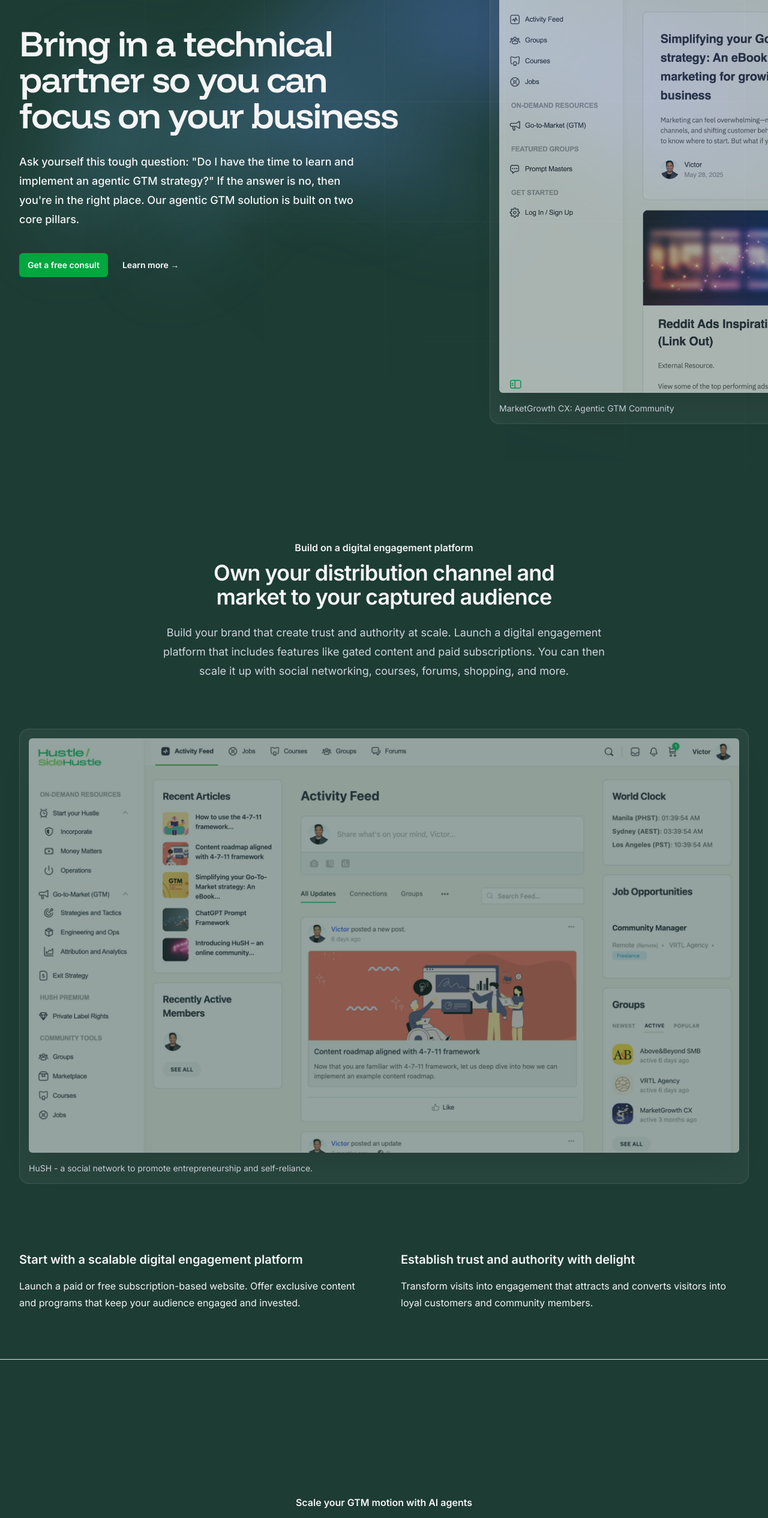
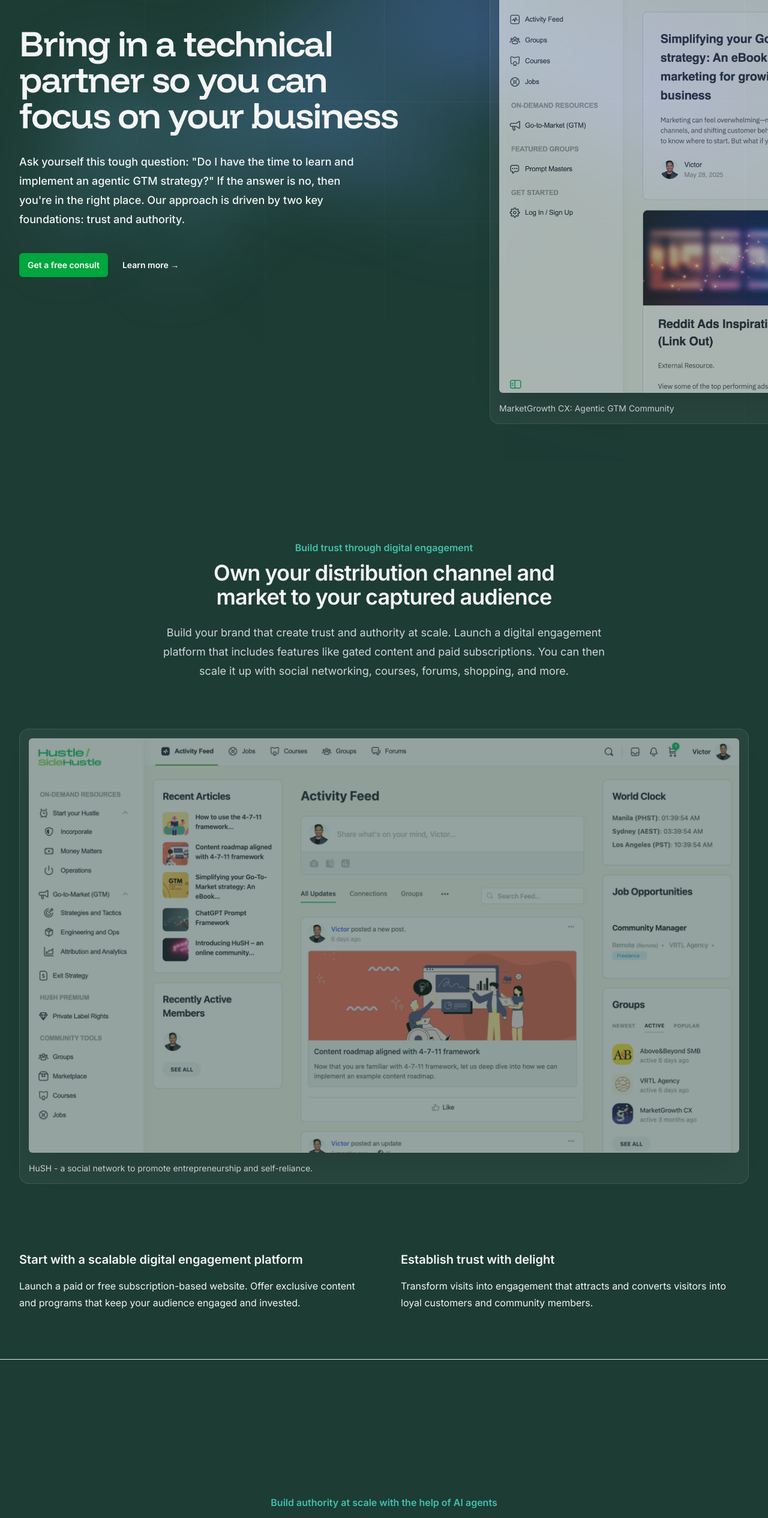
Before and after one commit to growthUx/mgio, a Next.js app: page / in a window 1280 px wide. Shown: the part 234-2765 px from the top of the page at 60% size. Built offline with nearby package versions, Linux system fonts and the light colour scheme.

Commit message:
Update HomePage.jsx

```diff
--- a/src/app/HomePage.jsx
+++ b/src/app/HomePage.jsx
@@ -115,7 +115,7 @@ export default function HomePage() {
                 </a>
               </div> */}
               <h1 className="font-funnel-display text-4xl font-semibold tracking-tight text-[#F5F5F5] sm:text-6xl">Bring in a technical partner so you can focus on your business</h1>
-              <p className="mt-8 text-md max-w-xl mx-auto font-medium text-pretty text-[#F5F5F5] sm:text-lg/8 sm:mx-0">Ask yourself this tough question: "Do I have the time to learn and implement an agentic GTM strategy?" If the answer is no, then you&apos;re in the right place. Our agentic GTM solution is built on two core pillars.</p>
+              <p className="mt-8 text-md max-w-xl mx-auto font-medium text-pretty text-[#F5F5F5] sm:text-lg/8 sm:mx-0">Ask yourself this tough question: "Do I have the time to learn and implement an agentic GTM strategy?" If the answer is no, then you&apos;re in the right place. Our approach is driven by two key foundations: trust and authority.</p>
               {/* <p className="mt-8 font-semibold text-[#00a63e]">We&apos;re here to help!</p> */}
               <div className="mt-10 flex items-center gap-x-6">
                 <a
@@ -146,7 +146,7 @@ export default function HomePage() {
 
         <div id="digital-engagement-platform" className="mx-auto py-12 max-w-7xl px-6 lg:px-8">
           <div className="mx-auto max-w-4xl sm:text-center">
-            <h2 className="text-base/7 font-semibold text-[#f5f5f5]">Build on a digital engagement platform</h2>
+            <h2 className="text-base/7 font-semibold text-[#40C1AC]">Build trust through digital engagement</h2>
             <p className="mt-2 text-2xl font-semibold tracking-tight text-pretty text-[#f5f5f5] sm:text-4xl sm:text-balance">
               Own your distribution channel and market to your captured audience
             </p>
@@ -182,7 +182,7 @@ export default function HomePage() {
               </div>
               <div>
                 <div className="mb-8">
-                  <h3 className="text-xl font-semibold mb-4">Establish trust and authority with delight </h3>
+                  <h3 className="text-xl font-semibold mb-4">Establish trust with delight </h3>
                   <p>Transform visits into engagement that attracts and converts visitors into loyal customers and community members.
                   </p>
                 </div>
@@ -212,9 +212,9 @@ export default function HomePage() {
           </div> */}
           <div id="ai-automation" className="mx-auto max-w-7xl py-12 px-6 lg:px-8">
             <div className="mx-auto max-w-4xl sm:text-center">
-              <h2 className="text-base/7 font-semibold text-[#f5f5f5]">Scale your GTM motion with AI agents</h2>
+              <h2 className="text-base/7 font-semibold text-[#40C1AC]">Build authority at scale with the help of AI agents</h2>
               <p className="mt-2 text-2xl font-semibold tracking-tight text-pretty text-[#f5f5f5] sm:text-4xl sm:text-balance">
-              Automate your go-to-market and sales motion with AI automation
+              Power your go-to-market and sales motion using AI workflow automation
               </p>
               <p className="mt-6 max-w-2xl mx-auto text-lg/8 text-gray-300">
               We help founders and growth leaders automate customer acquisition, sales workflows, and backend ops using agentic systems that integrate seamlessly with your existing tools.
```
